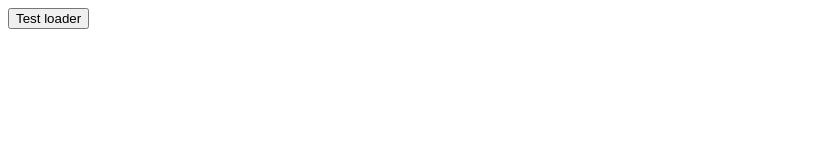
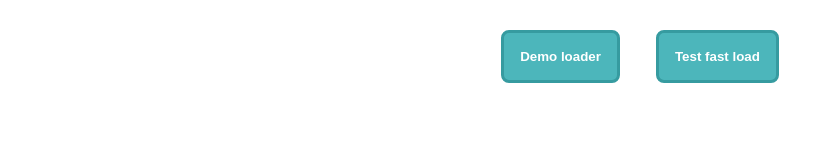
Before and after one commit to neltic/loader, a plain HTML site: page index.html in a window 1280 px wide. Shown: the whole page, without its empty margins (0-834 px from the left). Drawn offline with Linux system fonts and the light colour scheme.

Commit message:
Update test loader page

```diff
--- a/index.html
+++ b/index.html
@@ -7,15 +7,50 @@
     <title>Loader test</title>
     <link rel="stylesheet" href="static/css/loader.css">
     <script type="text/javascript" src="static/js/loader.js"></script>
+    <style type="text/css">
+      main { margin: 0 auto; text-align: center; }
+      fieldset { border: none; }
+      button { background-color: #4cb6bb; padding: 16px; border-radius: 8px; border: solid 3px #369ba0; color: #fff; font-weight: 600; cursor: pointer; margin: 16px; }
+      button:disabled { background-color: #888; border-color: #888; cursor:not-allowed; }
+    </style>
   </head>
   <body>
     <main>
-        <button onclick="testLoader()">Test loader</button>
+      <fieldset id="demo">
+        <button onclick="testLoader()">Demo loader</button>
+        <button onclick="testFastLoad()">Test fast load</button>
+      </fieldset>
     </main>
     <script type="text/javascript">
+
+      var $demo = document.getElementById('demo');
+
       function testLoader() {
-        alert('test');
+        $demo.disabled = true;
+        loader.show('Cargando información...\n(demora 1 segundo en aparecer)');
+        setTimeout(function() {
+          loader.show('Nuevo texto de carga tras 3 segundos...');
+          setTimeout(function() {
+            loader.clear();
+            loader.show('En 5 segundos más se cierra de forma automática...');
+            setTimeout(function() {
+              loader.hide();
+              $demo.disabled = false;
+            }, 5000);
+          }, 2000);
+        }, 3000);
       }
+
+      function testFastLoad() {
+        $demo.disabled = true;
+        loader.show('No tendría que aparecer');
+        setTimeout(function() {
+          loader.hide();
+          $demo.disabled = false;
+          alert('Proceso finalizado (no debe haberse mostrado el "loader")');
+        }, 500);
+      }
+
     </script>
   </body>
 </html>
```
